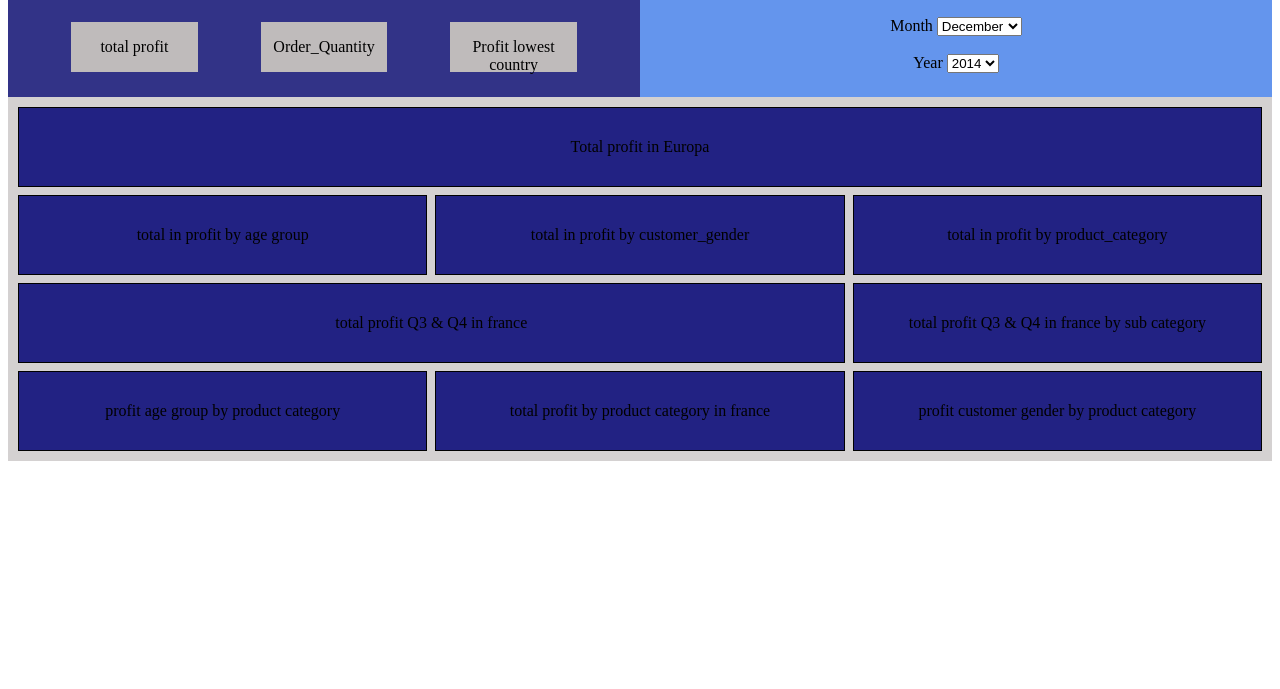
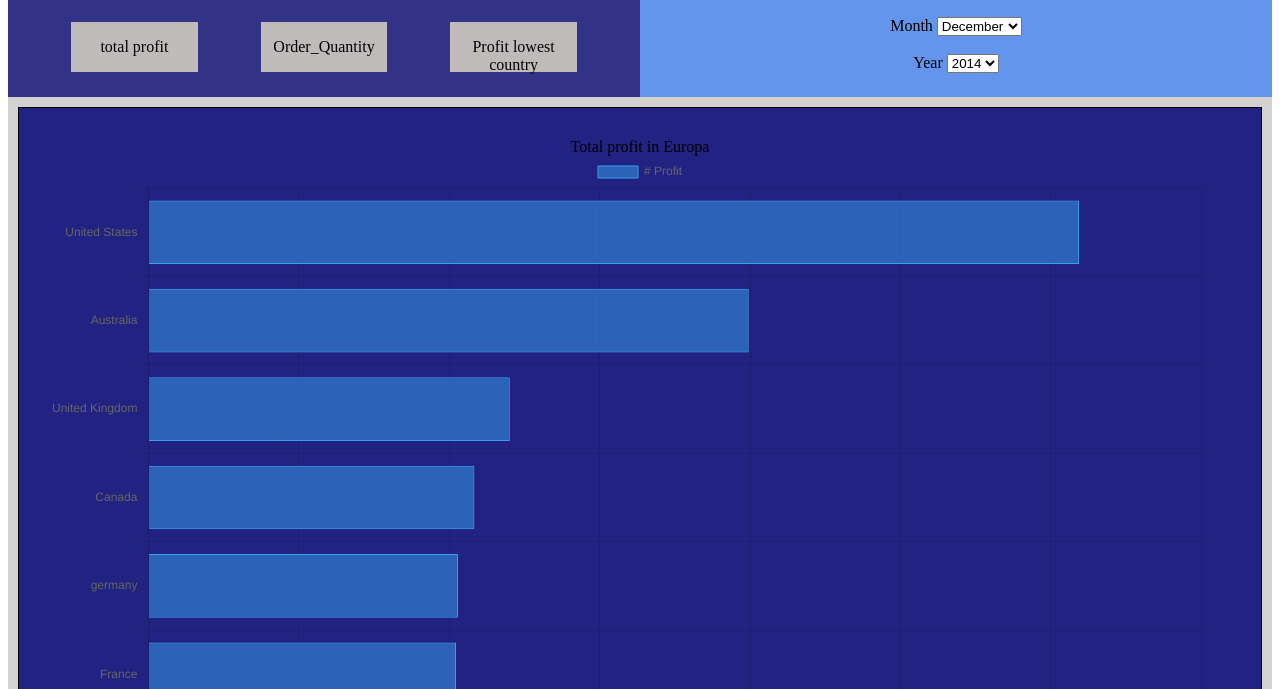
Before and after one commit to Kampus-Merdeka-Software-Engineering/km-feb24-medan-6, a plain HTML site: page Capstone/index.html in a window 1280 px wide. Shown: the part 111-800 px from the top of the page. Drawn offline with nearby package versions, Linux system fonts and the light colour scheme.

Commit message:
add chart

```diff
--- a/Capstone/index.html
+++ b/Capstone/index.html
@@ -56,7 +56,7 @@
                 </div>
     </nav>
     <div class="grid-container">
-        <div class="grid-item item1">Total profit in Europa</div>
+        <div class="grid-item item1">Total profit in Europa <br>  <canvas id="myChart"></canvas></div>
         <div class="grid-item">total in profit by age group</div>
         <div class="grid-item">total in profit by customer_gender</div>
         <div class="grid-item">total in profit by product_category</div>
@@ -66,7 +66,32 @@
         <div class="grid-item">total profit by product category in france</div>
         <div class="grid-item">profit customer gender by product category</div>
       </div>
+      <script src="https://cdn.jsdelivr.net/npm/chart.js"></script>
+      <script>
+        const ctx = document.getElementById('myChart');
+
+        new Chart(ctx, {
+          type: 'bar',
+          data: {
+            labels: ['United States', 'Australia', 'United Kingdom', 'Canada', 'germany', 'France'],
+            datasets: [{
+              label: '# Profit',
+              data: [6187169, 3991425, 2402989, 2167470, 2058238, 2045254],
+              borderWidth: 1
+            }]
+          },
+          options: {
+            indexAxis: 'y',
+            scales: {
+              y: {
+                beginAtZero: true
+              }
+            }
+          }
+        });
+      </script>
+
+
     </body>
 
-</body>
 </html>
```
